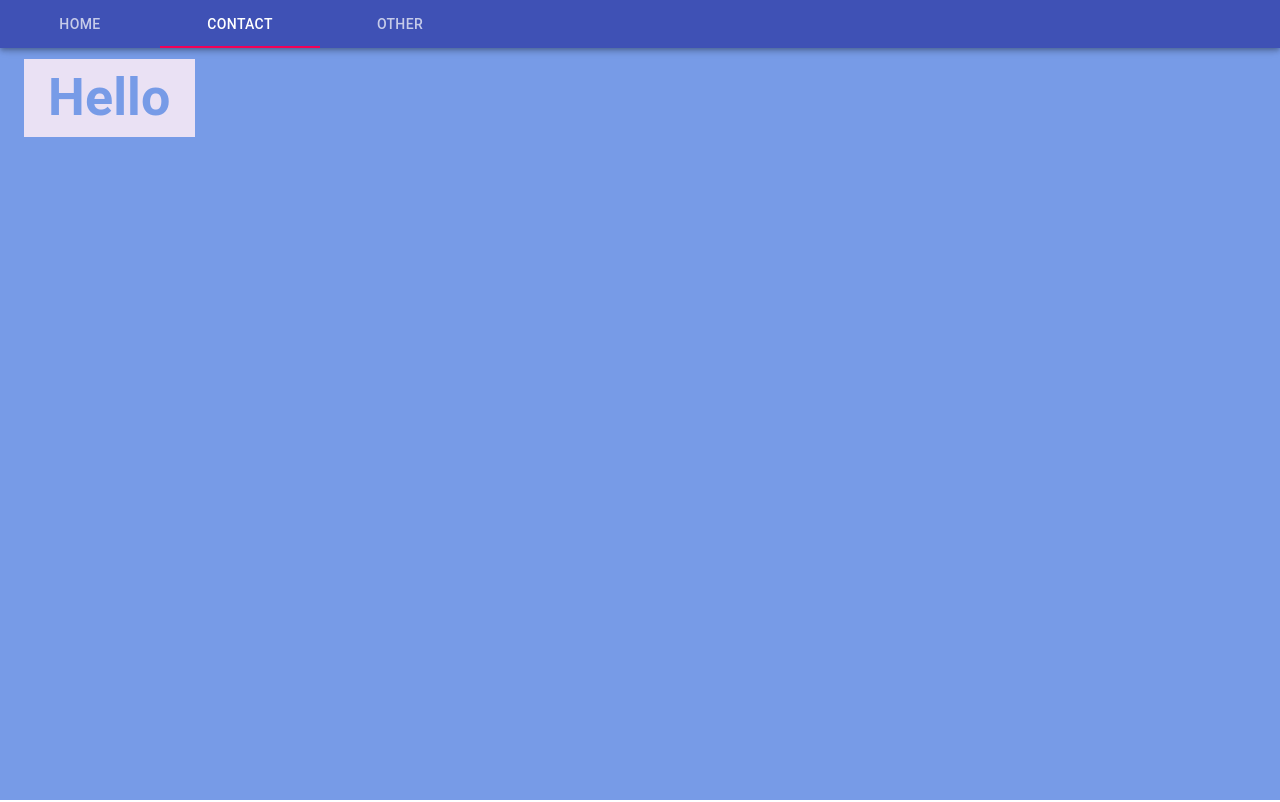
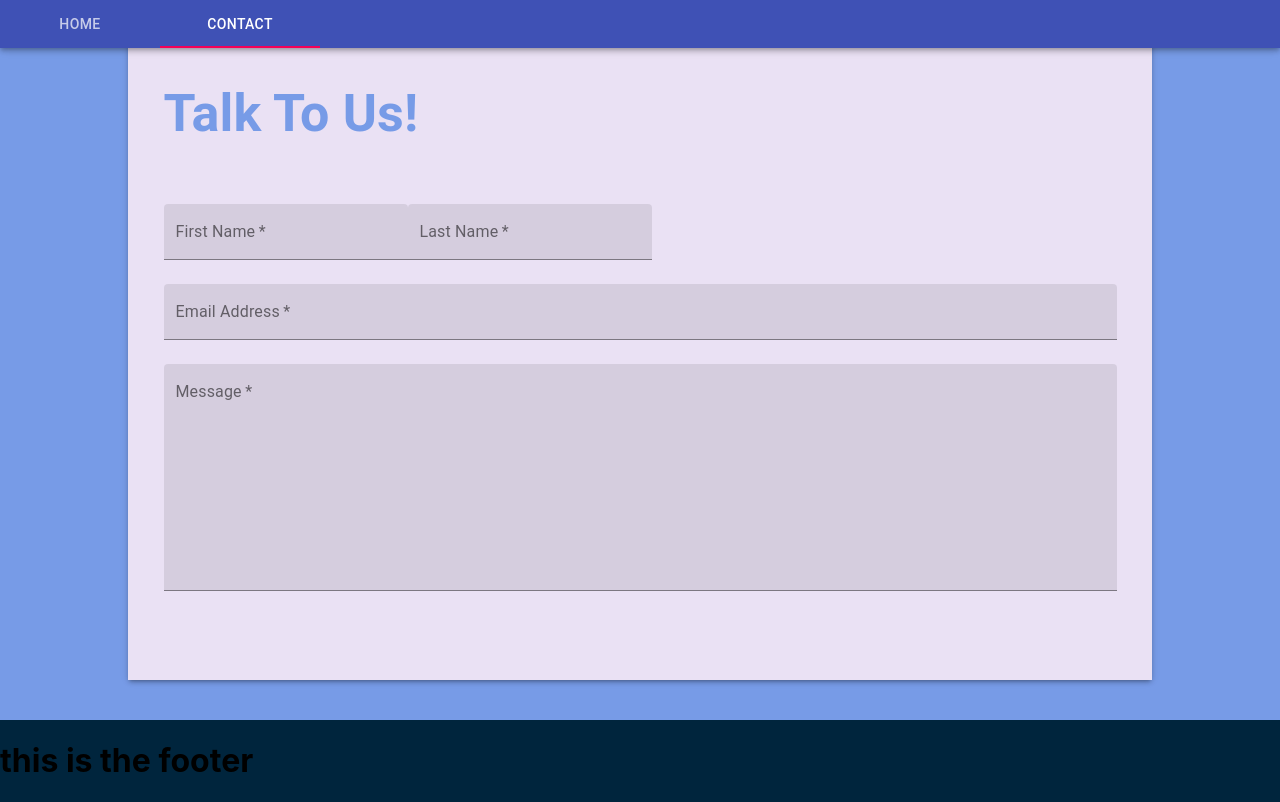
Before and after one commit to PolymorphMT/cold-banana-dev-test, a React (Create React App) app in the folder cb-test-app/: page / in a window 1280 px wide. Both pictures are taken after a click on the tab "CONTACT". Built offline with nearby package versions, Linux system fonts and the light colour scheme.

Commit message:
Website navigation and contact form
Added navigation and content for the contact page, hopefully with an added "send" button by the end.

```diff
--- a/cb-test-app/src/App.css
+++ b/cb-test-app/src/App.css
@@ -4,7 +4,7 @@
 
 .App-Background {
   background-color: #FFC2DD;
-  min-height: 100vh;
+  min-height: 90vh;
   display: flex;
   /*flex-direction: column;
   align-items: center;
@@ -13,21 +13,61 @@
   color: #779BE7;
 }
 
+.App-Footer {
+  background-color: #00253D;
+  display: flex;
+  min-height: 10vh;
+  min-width: 100vw;
+  justify-self: end;
+}
+
 .App-Nav {
   background-color: #779BE7;
   display: flex;
-  /*flex-direction: row;
-  align-items: flex-start;*/
+  flex-direction: row;
+  flex-wrap: wrap;
+  justify-content: center;
+  align-items: center;
   color: #00253D;
-  flex-grow: 1;
+  min-width: 100vw;
+  overflow-y: scroll;
 
 }
 
 .App-Page {
   background-color: #EAE1F4;
   display: flex;
+  flex-direction: column;
+  flex-wrap: wrap;
+  justify-content: center;
+  align-items: center;
+  min-height: 80vh;
+  min-width: 80vw;
   font-size: calc(10px + 2vmin);
   color: #779BE7;
+}
+.App-Page.item {
+  display: flex;
+}
+
+.App-Page.MordIcon {
+  width: 10vw;
+  height: 10vh;
+}
+
+.Content {
+  display: flex;
+  flex-direction: column;
+  flex-wrap: wrap;
+  justify-content: center;
+  align-content: center;
+  align-items: flex-start;
+  align-self: center;
+  min-width: 50vw;
+}
+
+.Contact-Form.item {
+  min-width: 25vw;
 }
 
 .Familiar-Img {
--- a/cb-test-app/src/App.js
+++ b/cb-test-app/src/App.js
@@ -3,16 +3,21 @@ import { AppBar, Container } from "@material-ui/core";
 // import ReactDOM from 'react-dom';
 import './index.css';
 import './App.css';
-import HeaderComponent from './navigation';
+import NavPage from './navigation';
 
 export default class App extends React.Component {
     render() {
         console.log("App Launched.");
         return (
+            <div>
             <div className="App-Background">
-                <HeaderComponent
+                <NavPage
                 />
             </div>
+                <div className="App-Footer">
+                    <h1>this is the footer</h1>
+                </div>
+        </div>
         )
     }
 }
--- a/cb-test-app/src/ContactPage.js
+++ b/cb-test-app/src/ContactPage.js
@@ -1,6 +1,7 @@
 import React from "react";
 //import {Container, Card, CardMedia, CardContent, Typography, CardActionArea} from "@material-ui/core";
 //import Image from '@material-ui-image'
+import TextField from '@material-ui/core/TextField';
 import './index.css';
 import './App.css';
 import {Container} from "@material-ui/core";
@@ -9,7 +10,28 @@ export default class ContactPage extends React.Component {
     render() {
         return (
             <Container className="App-Page">
-                <h1>Hello</h1>
+                <div className="Content">
+                    <h1>Talk To Us!</h1>
+                    <form noValidate autoComplete="on">
+                        <TextField required id="standard-basic" label="First Name" variant="filled"
+                                   placeholder="Steven" margin="normal" />
+                        <TextField required id="standard-basic" label="Last Name" variant="filled"
+                                   placeholder="Strange" margin="normal" />
+                        <TextField size="medium" required id="standard-basic" label="Email Address" variant="filled"
+                                   placeholder="sorcerorsupreme@marvel.com" margin="normal" fullWidth />
+                        <TextField
+                            id="standard-multiline-static"
+                            label="Message"
+                            multiline
+                            required
+                            rows={10}
+                            variant="filled"
+                            placeholder="Your message here."
+                            margin="normal"
+                            fullWidth
+                        />
+                    </form>
+                </div>
             </Container>
         )
     }
--- a/cb-test-app/src/HomePage.js
+++ b/cb-test-app/src/HomePage.js
@@ -10,11 +10,11 @@ export default class HomePage extends React.Component {
     render() {
         return (
             <Container className="App-Page">
+                <div className="Content">
                     {mordenkainenLogo}
-                <img src={MordIcon} alt="Mordenkainen Institute Logo" width={"50px"} height={"50px"} color="inherit"/>
-                <Card className="Familiar-Img">
+                    <Card>
                         <CardActionArea>
-                        <CardMedia className="media" image={FamiliarImg} alt={"A summoned magical familiar with toad-like features, sat " +
+                            <CardMedia image={FamiliarImg} alt={"A summoned magical familiar with toad-like features, sat " +
                             "in a wizard's tome"} />
                             <CardContent>
                                 <Typography gutterBottom variant="h5" component="h2">
@@ -29,12 +29,16 @@ export default class HomePage extends React.Component {
                             </CardContent>
                         </CardActionArea>
                     </Card>
+                </div>
             </Container>
         )
     }
 }
 const mordenkainenLogo = (
+    <div>
         <Typography variant="h6" component="h1">
             Mordenkainen Institute
         </Typography>
+        <img src={MordIcon} alt="Mordenkainen Institute Logo" width={"150vw"} color="inherit"/>
+    </div>
 );
--- a/cb-test-app/src/navigation.js
+++ b/cb-test-app/src/navigation.js
@@ -1,6 +1,6 @@
 import React from 'react';
 import PropTypes from 'prop-types';
-import {Toolbar, Typography, Button, AppBar, IconButton, Tabs, Tab, Box} from "@material-ui/core";
+import {Toolbar, Typography, Button, AppBar, IconButton, Tabs, Tab, Box, Paper} from "@material-ui/core";
 //import ReactDOM from 'react-dom';
 import './index.css';
 import './App.css';
@@ -52,20 +52,20 @@ export default function Navigation() {
     return (
         <div className="App-Nav">
             <AppBar>
-                <Tabs value={value} onChange={handleChange} aria-label="simple tabs example">
+                <Tabs value={value} onChange={handleChange} aria-label="website navigation">
                     <Tab label="Home" {...a11yProps(0)} />
                     <Tab label="Contact" {...a11yProps(1)} />
-                    <Tab label="Other" {...a11yProps(2)} />
                 </Tabs>
             </AppBar>
             <TabPanel value={value} index={0}>
-                <HomePage />
+                <Paper elevation={3}>
+                    <HomePage />
+                </Paper>
             </TabPanel>
             <TabPanel value={value} index={1}>
-                <ContactPage />
-            </TabPanel>
-            <TabPanel value={value} index={2}>
-                Item Three
+                <Paper elevation={3}>
+                    <ContactPage />
+                </Paper>
             </TabPanel>
     </div>
     )
```
Lines whose indentation alone changed are shown as unchanged.
